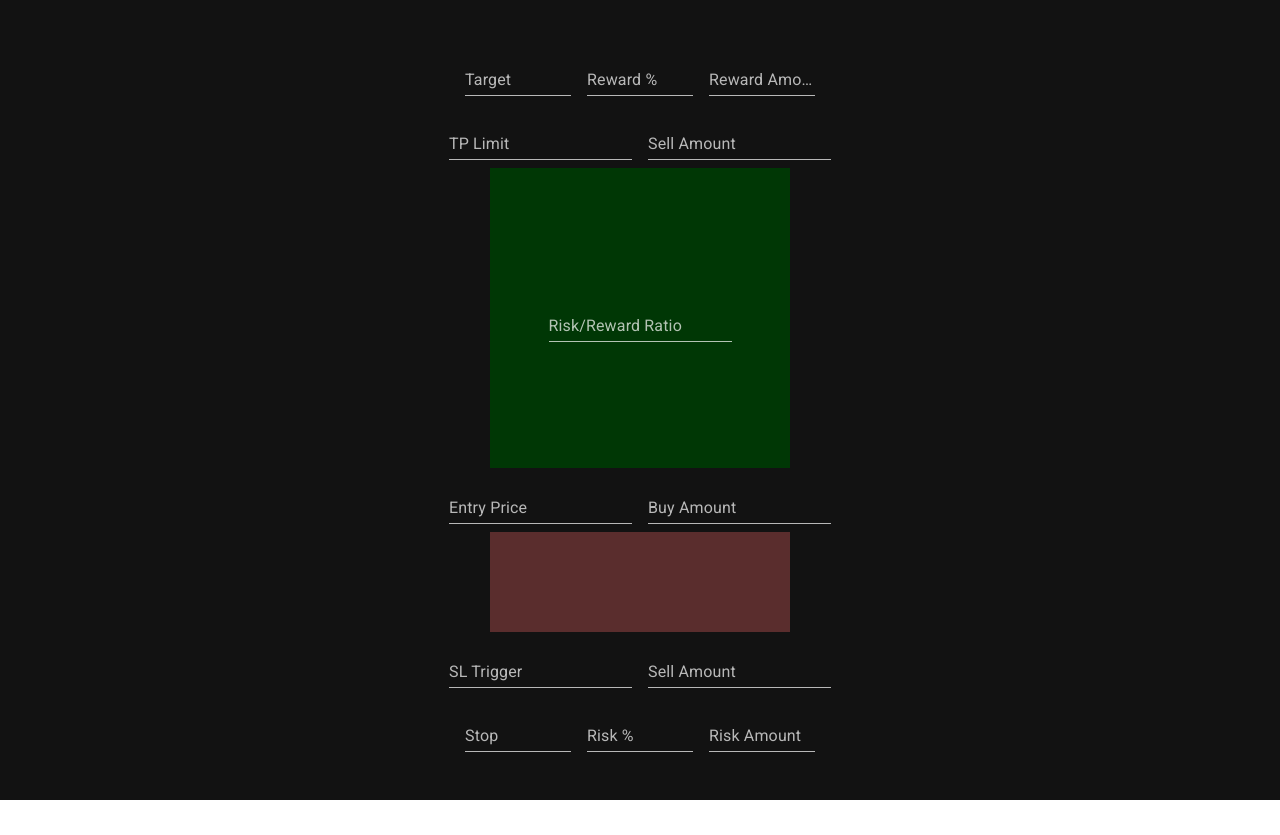
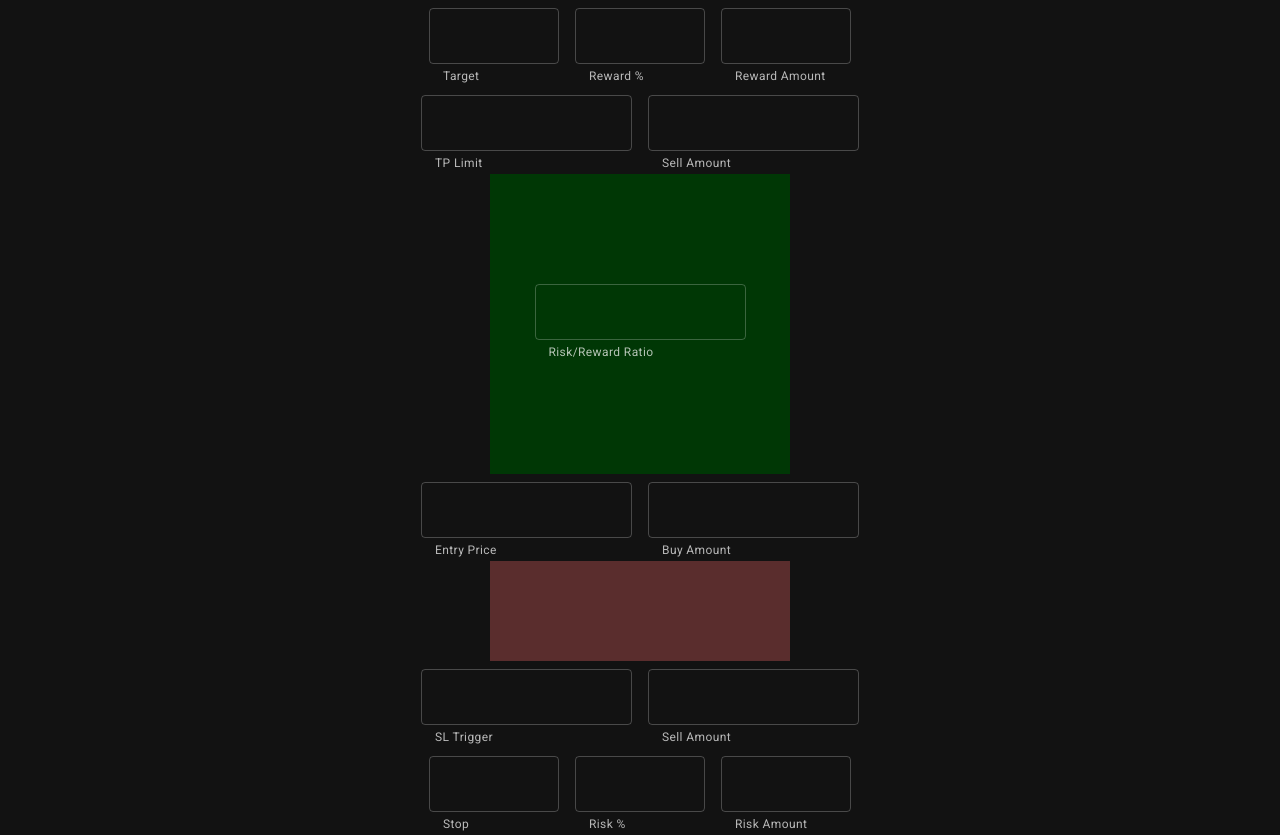
Before and after one commit to ADTC/simple-position-calc, a React (Create React App) app: page / in a window 1280 px wide. Before the commit the page ends 800 px from the top, so only its background shows below. Built offline with nearby package versions, Linux system fonts and the light colour scheme.

Commit message:
Add state variables in LongPosition; fix Text input to validate numbers

```diff
--- a/src/components/Text.tsx
+++ b/src/components/Text.tsx
@@ -1,21 +1,45 @@
+import { useEffect, useState } from "react";
 import TextField from "@mui/material/TextField";
 
 export default function Text({
-  id,
   label,
   xs,
+  value,
+  onChange,
 }: {
-  id: string;
   label: string;
   xs?: boolean;
+  value: number | undefined;
+  onChange: (value: number | undefined) => void;
 }) {
+  const [stringValue, setStringValue] = useState<string>();
+
+  useEffect(() => {
+    if (value !== undefined) setStringValue(value?.toString() ?? "");
+  }, [value]);
+
+  useEffect(() => {
+    // Only allow digits and one decimal point anywhere in the string
+    if (!stringValue?.match(/^\d*\.?\d*$/)) {
+      onChange(undefined);
+    } else {
+      const numberValue = parseFloat(stringValue);
+      if (!isNaN(numberValue)) {
+        onChange(numberValue);
+      } else {
+        onChange(undefined);
+      }
+    }
+  }, [onChange, stringValue]);
+
   return (
     <TextField
-      id={id}
-      label={label}
-      sx={xs ? { maxWidth: 106 } : undefined}
-      type="number"
-      variant="standard"
+      error={!!stringValue && value === undefined}
+      helperText={label}
+      sx={xs ? { maxWidth: 130 } : undefined}
+      variant="outlined"
+      value={stringValue}
+      onChange={(e) => setStringValue(e.target.value)}
     />
   );
 }
--- a/src/components/TextBoxes.tsx
+++ b/src/components/TextBoxes.tsx
@@ -1,5 +1,5 @@
 import Box from "@mui/material/Box";
 
 export default function TextBoxes({ children }: { children: React.ReactNode }) {
-  return <Box sx={{ display: "flex", gap: 2, margin: 1 }}>{children}</Box>;
+  return <Box sx={{ display: "flex", gap: 2, marginTop: 1 }}>{children}</Box>;
 }
--- a/src/positions/LongPosition.tsx
+++ b/src/positions/LongPosition.tsx
@@ -1,18 +1,47 @@
+import { useState } from "react";
 import Box from "@mui/material/Box";
 import TextBoxes from "components/TextBoxes";
 import Text from "components/Text";
 
 export default function LongPosition() {
+  const [target, setTarget] = useState<number>();
+  const [rewardPercent, setRewardPercent] = useState<number>();
+  const [rewardAmount, setRewardAmount] = useState<number>();
+  const [tpLimit, setTpLimit] = useState<number>();
+  const [tpSellAmount, setTpSellAmount] = useState<number>();
+  const [riskRewardRatio, setRiskRewardRatio] = useState<number>();
+  const [entryPrice, setEntryPrice] = useState<number>();
+  const [buyAmount, setBuyAmount] = useState<number>();
+  const [slTrigger, setSlTrigger] = useState<number>();
+  const [slSellAmount, setSlSellAmount] = useState<number>();
+  const [stop, setStop] = useState<number>();
+  const [riskPercent, setRiskPercent] = useState<number>();
+  const [riskAmount, setRiskAmount] = useState<number>();
+
   return (
     <>
       <TextBoxes>
-        <Text id="target" label="Target" xs />
-        <Text id="rewardPercent" label="Reward %" xs />
-        <Text id="rewardAmount" label="Reward Amount" xs />
+        <Text label="Target" xs value={target} onChange={setTarget} />
+        <Text
+          label="Reward %"
+          xs
+          value={rewardPercent}
+          onChange={setRewardPercent}
+        />
+        <Text
+          label="Reward Amount"
+          xs
+          value={rewardAmount}
+          onChange={setRewardAmount}
+        />
       </TextBoxes>
       <TextBoxes>
-        <Text id="tpLimit" label="TP Limit" />
-        <Text id="tpSellAmount" label="Sell Amount" />
+        <Text label="TP Limit" value={tpLimit} onChange={setTpLimit} />
+        <Text
+          label="Sell Amount"
+          value={tpSellAmount}
+          onChange={setTpSellAmount}
+        />
       </TextBoxes>
       <Box
         sx={{
@@ -24,11 +53,15 @@ export default function LongPosition() {
           bgcolor: "#003705",
         }}
       >
-        <Text id="riskRewardRatio" label="Risk/Reward Ratio" />
+        <Text
+          label="Risk/Reward Ratio"
+          value={riskRewardRatio}
+          onChange={setRiskRewardRatio}
+        />
       </Box>
       <TextBoxes>
-        <Text id="entryPrice" label="Entry Price" />
-        <Text id="buyAmount" label="Buy Amount" />
+        <Text label="Entry Price" value={entryPrice} onChange={setEntryPrice} />
+        <Text label="Buy Amount" value={buyAmount} onChange={setBuyAmount} />
       </TextBoxes>
       <Box
         sx={{
@@ -38,13 +71,22 @@ export default function LongPosition() {
         }}
       />
       <TextBoxes>
-        <Text id="slTrigger" label="SL Trigger" />
-        <Text id="slSellAmount" label="Sell Amount" />
+        <Text label="SL Trigger" value={slTrigger} onChange={setSlTrigger} />
+        <Text
+          label="Sell Amount"
+          value={slSellAmount}
+          onChange={setSlSellAmount}
+        />
       </TextBoxes>
       <TextBoxes>
-        <Text id="stop" label="Stop" xs />
-        <Text id="riskPercent" label="Risk %" xs />
-        <Text id="riskAmount" label="Risk Amount" xs />
+        <Text label="Stop" xs value={stop} onChange={setStop} />
+        <Text label="Risk %" xs value={riskPercent} onChange={setRiskPercent} />
+        <Text
+          label="Risk Amount"
+          xs
+          value={riskAmount}
+          onChange={setRiskAmount}
+        />
       </TextBoxes>
     </>
   );
```
